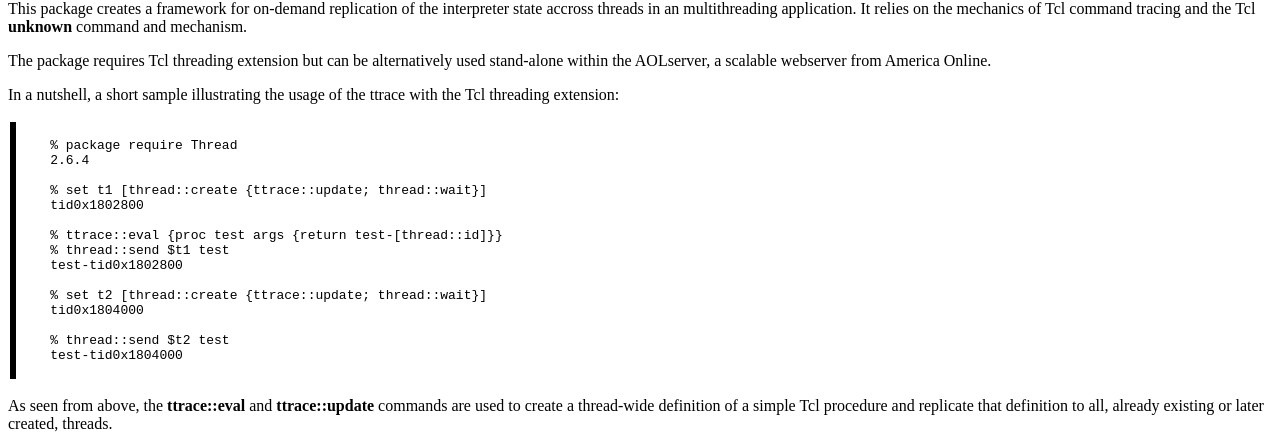
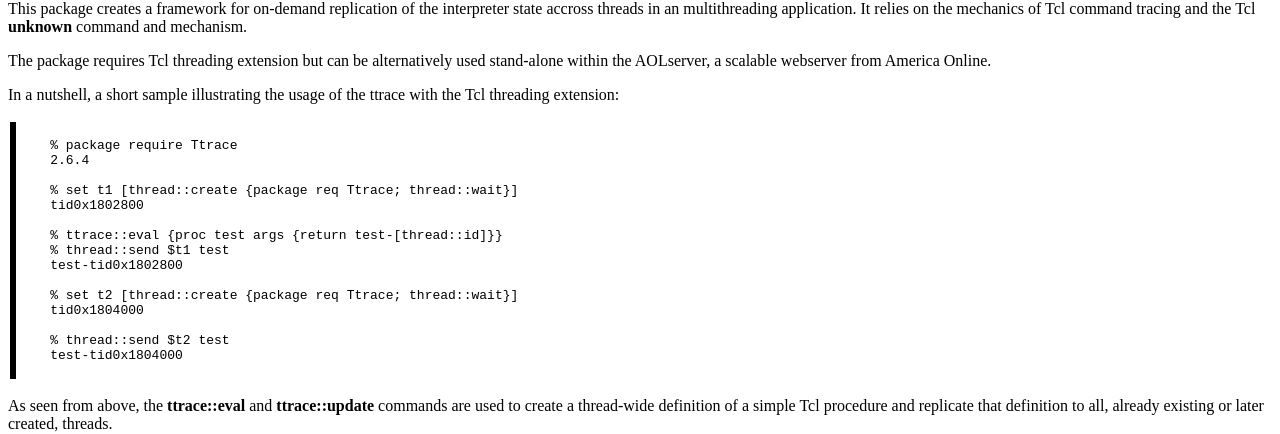
Before and after one commit to tcltk/thread-deprecated, a plain HTML site: page doc/html/ttrace.html in a window 1280 px wide. Shown: the part 840-1274 px from the top of the page. Drawn offline with Linux system fonts and the light colour scheme.

Commit message:
Updated ttrace.man examples and regen the docs

```diff
--- a/doc/html/ttrace.html
+++ b/doc/html/ttrace.html
@@ -65,17 +65,17 @@ with the Tcl threading extension:
 
 <p><table><tr><td bgcolor=black>&nbsp;</td><td><pre class='sample'>
 
-    % package require Thread
+    % package require Ttrace
     2.6.4
 
-    % set t1 [thread::create {ttrace::update; thread::wait}]
+    % set t1 [thread::create {package req Ttrace; thread::wait}]
     tid0x1802800
 
     % ttrace::eval {proc test args {return test-[thread::id]}}
     % thread::send $t1 test
     test-tid0x1802800
 
-    % set t2 [thread::create {ttrace::update; thread::wait}]
+    % set t2 [thread::create {package req Ttrace; thread::wait}]
     tid0x1804000
 
     % thread::send $t2 test
```
Also changed, not shown: 2 other files.
